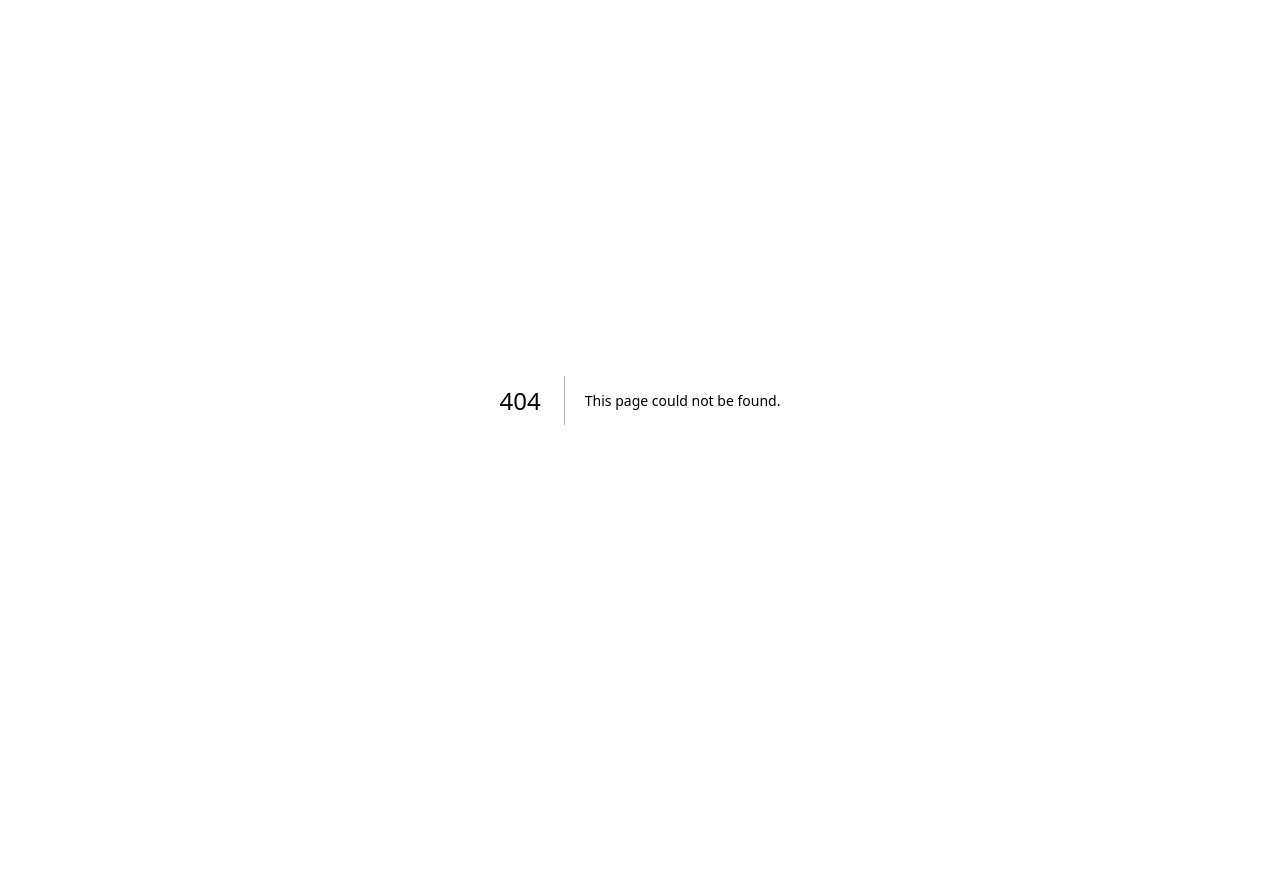
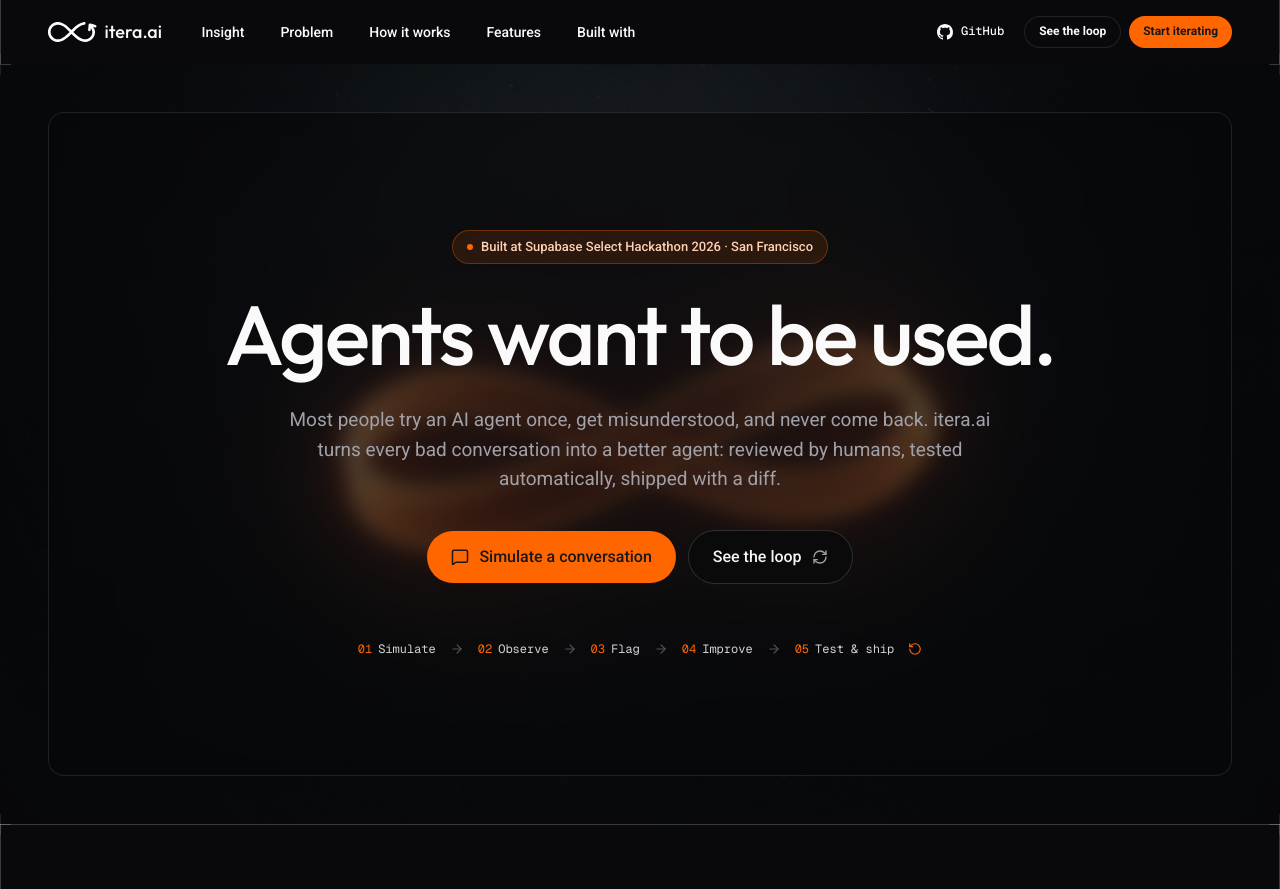
Before and after one commit to liderhubai/supabase-select-26, a Next.js app: page / in a window 1280 px wide. Before the commit this address had no page. Before the commit the page ends 800 px from the top, so only its background shows below. Built offline with nearby package versions, Linux system fonts and the light colour scheme.

Commit message:
feat(landing): navbar e hero da landing
Co-Authored-By: Claude Opus 5.5 <noreply@anthropic.com>

```diff
--- /dev/null
+++ b/src/app/page.tsx
@@ -0,0 +1,25 @@
+import { Navbar } from '@/components/landing/Navbar'
+import { Hero } from '@/components/landing/Hero'
+import { SectionDivider } from '@/components/landing/CornerPlus'
+import { LandingLower, LandingFooter } from '@/components/landing/lower/LandingLower'
+
+export default function LandingPage() {
+  return (
+    <div className="relative min-h-screen w-full overflow-x-clip bg-[#09090b]">
+      {/* Side Borders */}
+      <div className="pointer-events-none absolute inset-y-0 left-1/2 w-[1280px] -translate-x-1/2">
+        <div className="absolute inset-y-0 left-0 w-[1px] bg-[#ffffff33]" />
+        <div className="absolute inset-y-0 right-0 w-[1px] bg-[#ffffff33]" />
+      </div>
+      <Navbar />
+      <main className="flex w-full flex-col items-center">
+        <div className="flex w-[1280px] flex-col pb-[64px]">
+          <Hero />
+          <SectionDivider />
+          <LandingLower />
+        </div>
+      </main>
+      <LandingFooter />
+    </div>
+  )
+}
--- /dev/null
+++ b/src/components/landing/CornerPlus.tsx
@@ -0,0 +1,25 @@
+import { cn } from '@/lib/utils'
+
+/** Marcador "+" (22x21) usado nos cruzamentos das bordas da landing. */
+export function CornerPlus({ className }: { className?: string }) {
+  return (
+    <svg
+      viewBox="0 0 22 21"
+      aria-hidden
+      className={cn('pointer-events-none absolute h-[21px] w-[22px]', className)}
+    >
+      <path d="M10.5 0h1v10h10.5v1H11.5v10h-1V11H0.5v-1h10z" fill="#ffffff33" />
+    </svg>
+  )
+}
+
+/** Divisor horizontal de 1280 com "+" nas extremidades (pen: Divider). */
+export function SectionDivider() {
+  return (
+    <div className="relative flex w-full flex-col">
+      <div className="h-[1px] w-full bg-[#ffffff33]" />
+      <CornerPlus className="top-[-10.5px] left-[-11px]" />
+      <CornerPlus className="top-[-10.5px] left-[1269px]" />
+    </div>
+  )
+}
--- /dev/null
+++ b/src/components/landing/Hero.tsx
@@ -0,0 +1,70 @@
+import Link from 'next/link'
+import { ArrowRight, MessageSquare, RefreshCw, RotateCcw } from 'lucide-react'
+
+const STEPS = ['Simulate', 'Observe', 'Flag', 'Improve', 'Test & ship']
+
+export function Hero() {
+  return (
+    <section id="hero" className="relative h-[760px] w-full overflow-hidden bg-[#0b0b0d]">
+      {/* eslint-disable-next-line @next/next/no-img-element */}
+      <img
+        src="/landing/generated.png"
+        alt=""
+        className="absolute top-0 left-0 h-[760px] w-[1280px] object-cover"
+      />
+      <div
+        className="absolute top-0 left-0 h-[760px] w-[1280px]"
+        style={{
+          background:
+            'radial-gradient(ellipse 65% 65% at 50% 45%, #09090b8c 0%, #09090b33 55%, #09090bb3 100%)',
+        }}
+      />
+      <div className="absolute top-[48px] left-[48px] flex h-[664px] w-[1184px] flex-col items-center justify-center gap-[28px] rounded-[16px] border border-[#ffffff1a] bg-[#09090b8c] px-[96px] backdrop-blur-[10px]">
+        <div className="flex items-center gap-[8px] rounded-full border border-[#ff660052] bg-[#ff66001f] px-[14px] py-[6px]">
+          <span className="h-[6px] w-[6px] rounded-full bg-[#ff6600]" />
+          <span className="font-body text-[13px] font-medium text-[#ffd1b3]">
+            Built at Supabase Select Hackathon 2026 · San Francisco
+          </span>
+        </div>
+        <h1 className="text-center font-display text-[84px] leading-[1.02] font-medium tracking-[-2.5px] text-[#fafafa]">
+          Agents want to be used.
+        </h1>
+        <p className="w-[720px] text-center font-body text-[19px] leading-[1.55] font-normal text-[#a1a1aa]">
+          Most people try an AI agent once, get misunderstood, and never come back. itera.ai turns every bad
+          conversation into a better agent: reviewed by humans, tested automatically, shipped with a diff.
+        </p>
+        <div className="flex items-center gap-[12px] pt-[8px]">
+          <Link
+            href="/app"
+            className="flex items-center gap-[10px] rounded-full bg-[#ff6600] px-[24px] py-[14px] hover:bg-[#ff7a1f]"
+          >
+            <MessageSquare className="h-[18px] w-[18px] text-[#18181b]" />
+            <span className="font-body text-[16px] font-medium text-[#18181b]">Simulate a conversation</span>
+          </Link>
+          <a
+            href="#how-it-works"
+            className="flex items-center gap-[10px] rounded-full border border-[#ffffff26] bg-[#0a0a0a] px-[24px] py-[14px] hover:bg-[#18181b]"
+          >
+            <span className="font-body text-[16px] font-medium text-[#f5f5f5]">See the loop</span>
+            <RefreshCw className="h-[16px] w-[16px] text-[#a1a1aa]" />
+          </a>
+        </div>
+        <div className="flex items-center gap-[14px] pt-[28px]">
+          {STEPS.map((step, i) => (
+            <div key={step} className="flex items-center gap-[14px]">
+              <div className="flex items-center gap-[6px] font-mono text-[12px] font-normal">
+                <span className="text-[#ff6600]">{String(i + 1).padStart(2, '0')}</span>
+                <span className="text-[#d4d4d8]">{step}</span>
+              </div>
+              {i < STEPS.length - 1 ? (
+                <ArrowRight className="h-[14px] w-[14px] text-[#52525b]" />
+              ) : (
+                <RotateCcw className="h-[14px] w-[14px] text-[#ff6600]" />
+              )}
+            </div>
+          ))}
+        </div>
+      </div>
+    </section>
+  )
+}
--- /dev/null
+++ b/src/components/landing/Navbar.tsx
@@ -0,0 +1,78 @@
+import Link from 'next/link'
+import { Logo } from '@/components/app/Logo'
+import { CornerPlus } from './CornerPlus'
+
+const NAV = [
+  { label: 'Insight', href: '#insight' },
+  { label: 'Problem', href: '#problem' },
+  { label: 'How it works', href: '#how-it-works' },
+  { label: 'Features', href: '#features' },
+  { label: 'Built with', href: '#built-with' },
+]
+
+function GithubMark() {
+  return (
+    <svg viewBox="0 0 16 16" className="h-[16px] w-[16px]" fill="#fafafa" aria-hidden>
+      <path d="M8 0C3.58 0 0 3.58 0 8c0 3.54 2.29 6.53 5.47 7.59.4.07.55-.17.55-.38 0-.19-.01-.82-.01-1.49-2.01.37-2.53-.49-2.69-.94-.09-.23-.48-.94-.82-1.13-.28-.15-.68-.52-.01-.53.63-.01 1.08.58 1.23.82.72 1.21 1.87.87 2.33.66.07-.52.28-.87.51-1.07-1.78-.2-3.64-.89-3.64-3.95 0-.87.31-1.59.82-2.15-.08-.2-.36-1.02.08-2.12 0 0 .67-.21 2.2.82.64-.18 1.32-.27 2-.27.68 0 1.36.09 2 .27 1.53-1.04 2.2-.82 2.2-.82.44 1.1.16 1.92.08 2.12.51.56.82 1.27.82 2.15 0 3.07-1.87 3.75-3.65 3.95.29.25.54.73.54 1.48 0 1.07-.01 1.93-.01 2.2 0 .21.15.46.55.38A8.013 8.013 0 0016 8c0-4.42-3.58-8-8-8z" />
+    </svg>
+  )
+}
+
+export function Navbar() {
+  return (
+    <header className="sticky top-0 z-50 flex w-full flex-col items-center bg-[#09090b]">
+      <div className="relative flex w-[1280px] flex-col px-[48px]">
+        {/* bordas laterais + marcadores */}
+        <div className="pointer-events-none absolute inset-0">
+          <div className="absolute top-0 left-0 h-[64px] w-[1px] bg-[#ffffff33]" />
+          <div className="absolute top-0 left-[1279px] h-[64px] w-[1px] bg-[#ffffff33]" />
+          <CornerPlus className="top-[53.5px] left-[-11px]" />
+          <CornerPlus className="top-[53.5px] left-[1269px]" />
+        </div>
+        <div className="flex">
+          <div className="flex h-[64px] w-[105.52px] items-center">
+            <Link href="/" aria-label="itera.ai">
+              <Logo />
+            </Link>
+          </div>
+          <nav className="flex h-[64px] w-[804.22px] items-center pl-[30px]">
+            {NAV.map((item) => (
+              <a key={item.label} href={item.href} className="flex items-center justify-center px-[6px]">
+                <span className="flex h-[32px] items-center rounded-full px-[12px] py-[6px] font-body text-[14px] leading-[1.43] font-medium text-[#fafafa] transition-colors hover:bg-[#ffffff0d]">
+                  {item.label}
+                </span>
+              </a>
+            ))}
+          </nav>
+          <div className="flex h-[64px] w-[274.27px] items-center justify-end">
+            <div className="flex items-center gap-[8px]">
+              <a
+                href="https://github.com"
+                target="_blank"
+                rel="noreferrer"
+                className="flex h-[38px] items-center gap-[8px] rounded-full px-[12px] hover:bg-[#ffffff0d]"
+              >
+                <GithubMark />
+                <span className="font-mono text-[12px] leading-[1.33] font-medium text-[#fafafa]">GitHub</span>
+              </a>
+              <div className="flex items-center gap-[8px]">
+                <a
+                  href="#how-it-works"
+                  className="flex h-[32px] items-center justify-center rounded-full border border-[#ffffff1a] bg-[#09090b] px-[14px] font-body text-[12px] leading-[1.33] font-semibold whitespace-nowrap text-[#fafafa] hover:bg-[#18181b]"
+                >
+                  See the loop
+                </a>
+                <Link
+                  href="/app"
+                  className="flex h-[32px] items-center justify-center rounded-full bg-[#ff6600] px-[14px] font-body text-[12px] leading-[1.33] font-semibold whitespace-nowrap text-[#18181b] hover:bg-[#ff7a1f]"
+                >
+                  Start iterating
+                </Link>
+              </div>
+            </div>
+          </div>
+        </div>
+      </div>
+    </header>
+  )
+}
```
